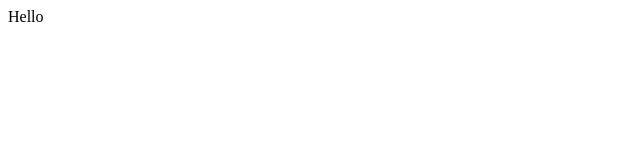
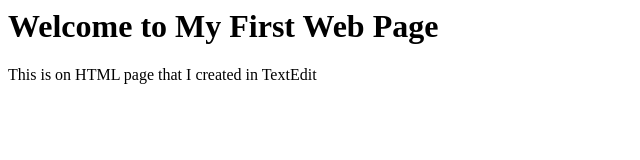
Before and after one commit to BeastieNate5/BeastieNate5.github.io, a plain HTML site: page main.html in a window 1280 px wide. Shown: the whole page, without its empty margins (0-640 px from the left). Drawn offline with Linux system fonts and the light colour scheme.

Commit message:
Update main.html

```diff
--- a/main.html
+++ b/main.html
@@ -1 +1,9 @@
-<p>Hello</p>
+<html>
+  <head>
+    <title>My First Web Page</title>
+  </head>
+  <body>
+    <h1>Welcome to My First Web Page</h1>
+    <p>This is on HTML page that I created in TextEdit</p>
+  </body>
+</html>
```
